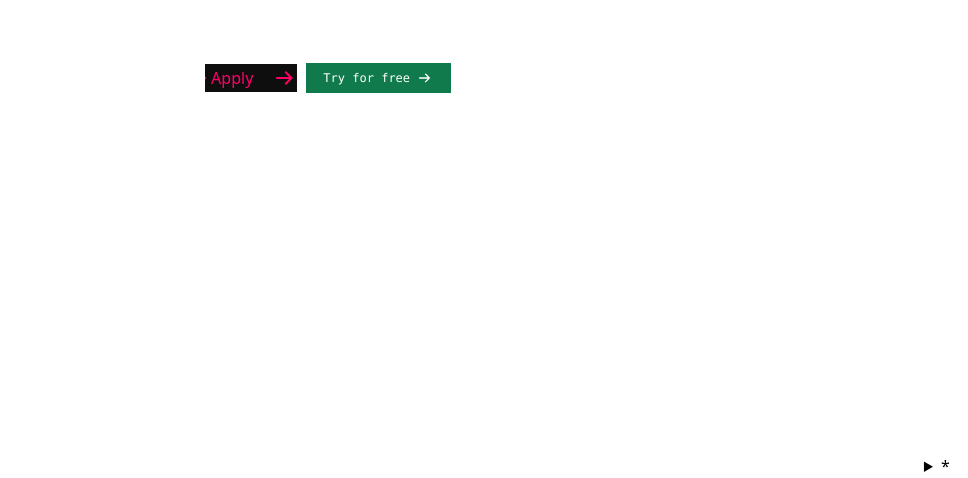
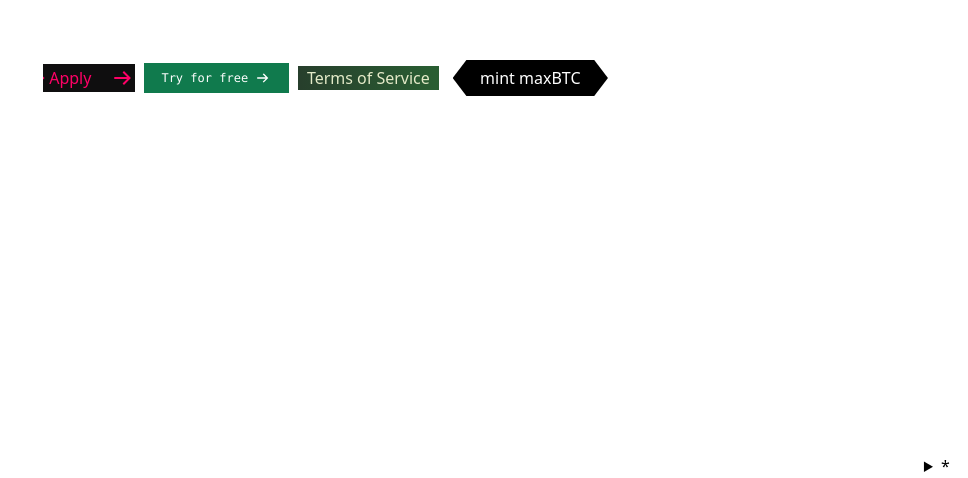
Before and after one commit to nuotsu/things, a SvelteKit app: page / in a window 1280 px wide. Shown: the part 322-800 px from the top of the page, without its empty margins (312-1280 px from the left). Built offline with nearby package versions, Linux system fonts and the light colour scheme.

Commit message:
add rollups.com and structured.money

```diff
--- a/src/routes/+page.svelte
+++ b/src/routes/+page.svelte
@@ -1,7 +1,11 @@
 <script lang="ts">
 	import Greptile from '$ui/buttons/greptile.svelte'
+	import Rollups from '$ui/buttons/rollups.svelte'
 	import ShiftNudge from '$ui/buttons/shiftnudge.svelte'
+	import Structured from '$ui/buttons/structured.svelte'
 </script>
 
 <ShiftNudge />
 <Greptile />
+<Rollups />
+<Structured />
--- a/src/ui/buttons/greptile.svelte
+++ b/src/ui/buttons/greptile.svelte
@@ -1,5 +1,3 @@
-<script lang="ts"></script>
-
 <a
 	href="https://www.greptile.com"
 	target="_blank"
@@ -19,7 +17,7 @@
 </a>
 
 <style>
-	@property --x {
+	@property --greptile-x {
 		syntax: '<percentage>';
 		initial-value: 0%;
 		inherits: true;
@@ -31,12 +29,12 @@
 			content: '';
 			position: absolute;
 			inset: 0;
-			mask: linear-gradient(135deg, #000, #000 var(--x), transparent var(--x));
-			transition: --x 0.5s linear;
+			mask: linear-gradient(135deg, #000, #000 var(--greptile-x), transparent var(--greptile-x));
+			transition: --greptile-x 0.5s linear;
 		}
 
 		&:hover {
-			--x: 100%;
+			--greptile-x: 100%;
 		}
 	}
 
--- /dev/null
+++ b/src/ui/buttons/rollups.svelte
@@ -0,0 +1,63 @@
+<script lang="ts">
+	let hovered = $state(false)
+	let t = $state<ReturnType<typeof setTimeout> | undefined>(undefined)
+
+	const duration = 600
+
+	function onenter() {
+		if (hovered) return
+
+		hovered = true
+		if (t) clearTimeout(t)
+		t = setTimeout(() => (hovered = false), duration)
+	}
+</script>
+
+<a
+	class="relative inline-flex overflow-clip px-ch text-[#e4eac8]"
+	class:hovered
+	style:--rollups-duration="{duration}ms"
+	href="https://rollups.com"
+	onmouseenter={onenter}
+	ontouchstart={onenter}
+>
+	Terms of Service
+</a>
+
+<style>
+	@property --rollups-bar {
+		syntax: '<length>';
+		initial-value: 0;
+		inherits: true;
+	}
+
+	a {
+		background: linear-gradient(268deg, #295d32 4.2%, #273f2c 98.63%);
+
+		&::after {
+			--rollups-bar: 1ch;
+			content: '';
+			pointer-events: none;
+			position: absolute;
+			inset: 0 auto 0 calc(var(--rollups-bar) * -1);
+			z-index: 1;
+			width: var(--rollups-bar);
+			background: currentColor;
+		}
+
+		&.hovered::after {
+			animation: scan var(--rollups-duration) ease-in-out;
+		}
+	}
+
+	@keyframes scan {
+		45% {
+			--rollups-bar: 4ch;
+		}
+
+		100% {
+			--rollups-bar: 0;
+			left: 100%;
+		}
+	}
+</style>
--- /dev/null
+++ b/src/ui/buttons/structured.svelte
@@ -0,0 +1,41 @@
+<a class="relative font-extralight text-white" href="https://structured.money"> mint maxBTC </a>
+
+<style>
+	a {
+		--inset: 1.5ch;
+		padding: 6px 2em;
+
+		&::before {
+			content: '';
+			position: absolute;
+			inset: 0 0.5ch;
+			z-index: -1;
+			background: black;
+			clip-path: polygon(
+				0 50%,
+				var(--inset) 0%,
+				calc(100% - var(--inset)) 0%,
+				100% 50%,
+				calc(100% - var(--inset)) 100%,
+				var(--inset) 100%,
+				0 50%
+			);
+		}
+
+		&::after {
+			content: '';
+			position: absolute;
+			inset: 0 1.5ch;
+			z-index: -1;
+			background: #000;
+			border-radius: 1lh;
+			transition: 0.3s ease-in-out;
+			transition-property: border-radius, inset;
+		}
+
+		&:hover::after {
+			inset-inline: 0;
+			border-radius: 4px;
+		}
+	}
+</style>
```
Also changed, not shown: 1 other file (tests, documents, lock files or other folders).
